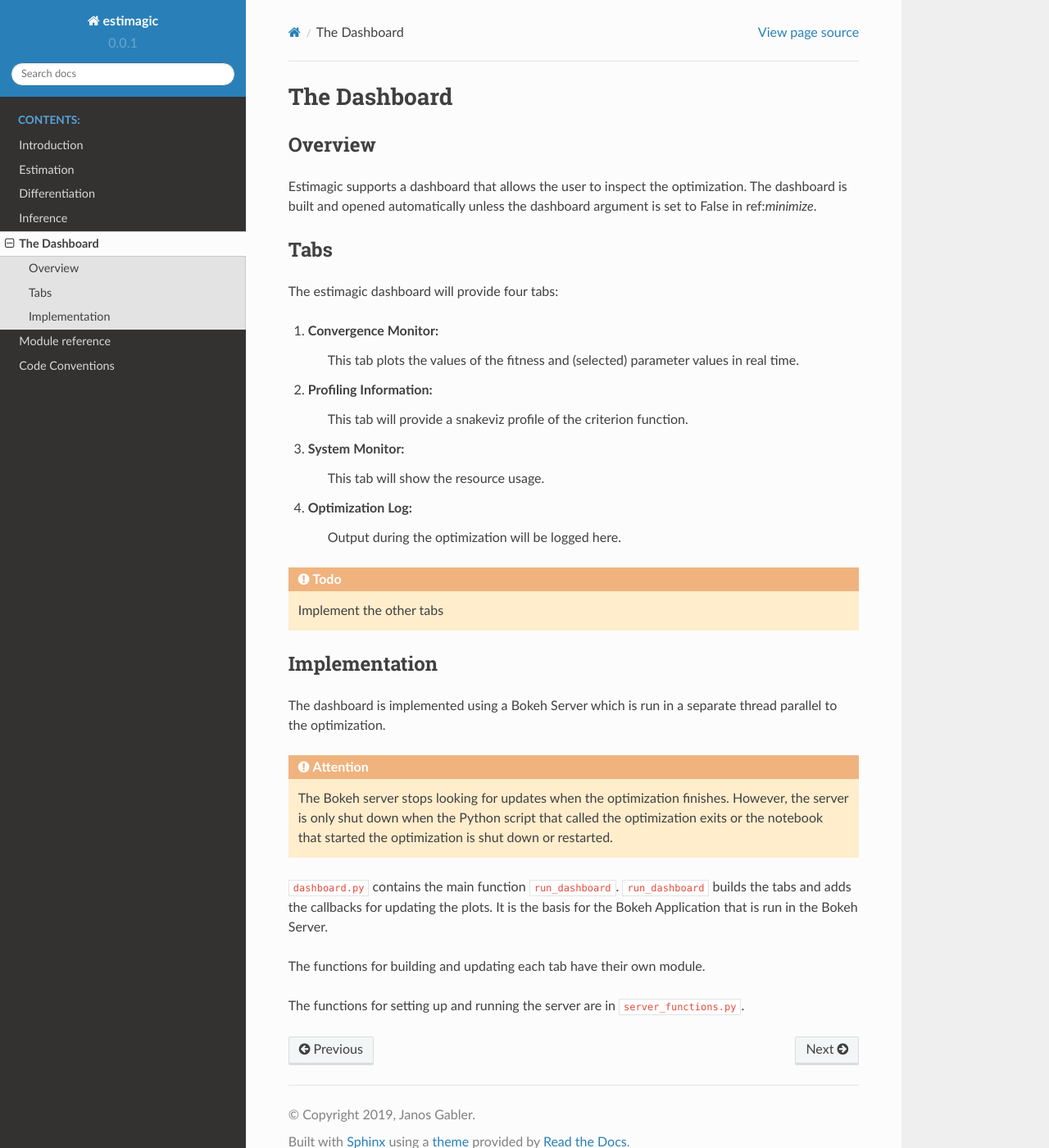
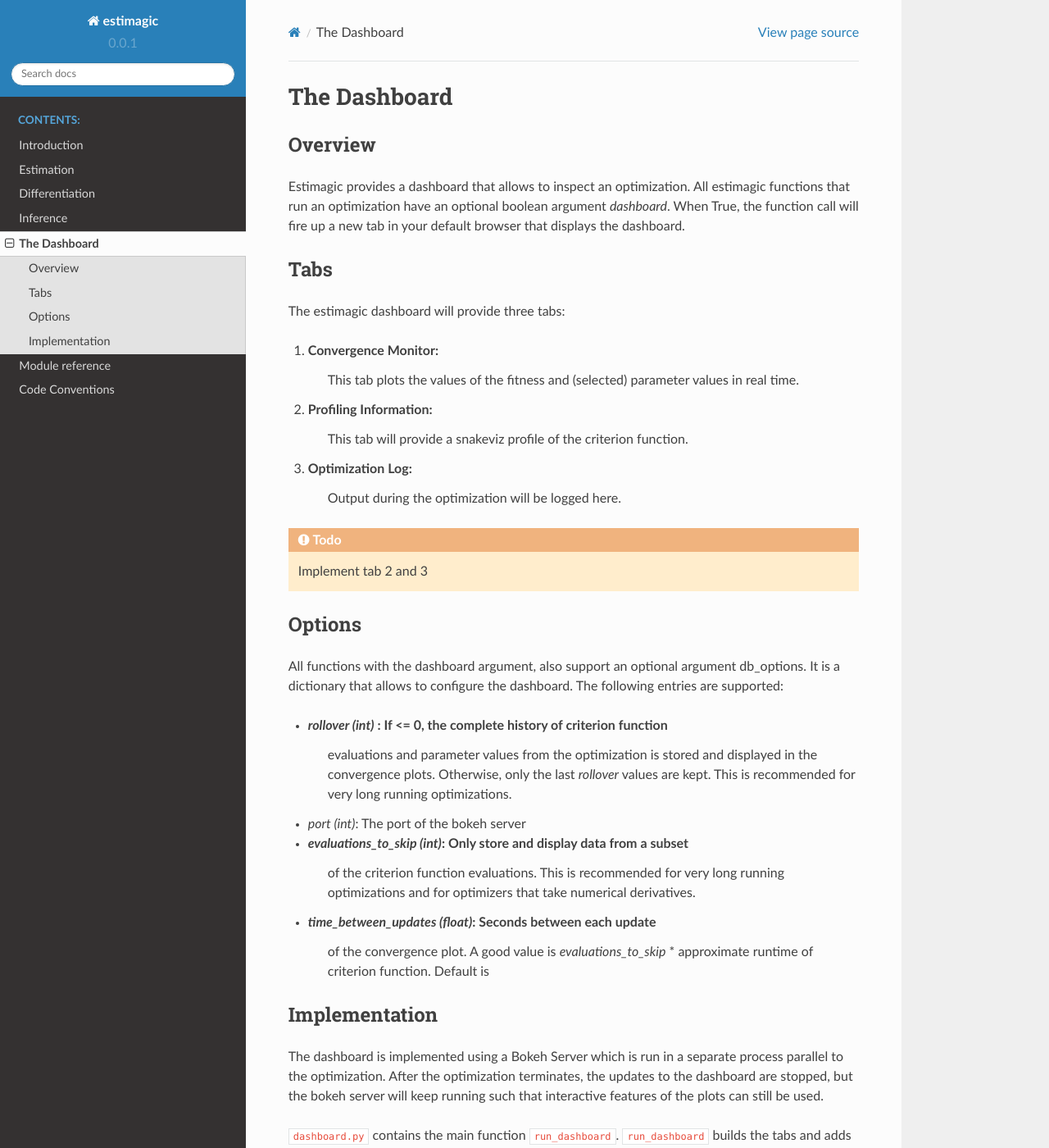
Before and after one commit to optimagic-dev/optimagic, a Sphinx documentation site: the page built from docs/source/dashboard.rst, in a window 1280 px wide and 1400 px high. Shown: the whole window at 82% size. Built offline with Sphinx 7.4.7 and the Read the Docs theme 2.0.0, drawn with Linux system fonts in a browser that asks for light colours.

Commit message:
Fix some review comments.

```diff
--- a/docs/source/dashboard.rst
+++ b/docs/source/dashboard.rst
@@ -5,15 +5,15 @@
 Overview
 ---------
 
-Estimagic supports a dashboard that allows the user to inspect the optimization.
-The dashboard is built and opened automatically
-unless the dashboard argument is set to False in ref:`minimize`.
-
+Estimagic provides a dashboard that allows to inspect an optimization.
+All estimagic functions that run an optimization have an optional
+boolean argument `dashboard`. When True, the function call will fire
+up a new tab in your default browser that displays the dashboard.
 
 Tabs
 ----
 
-The estimagic dashboard will provide four tabs:
+The estimagic dashboard will provide three tabs:
 
 1. **Convergence Monitor**:
     This tab plots the values of the fitness and
@@ -22,28 +22,46 @@
 2. **Profiling Information**:
     This tab will provide a snakeviz profile of the criterion function.
 
-3. **System Monitor**:
-    This tab will show the resource usage.
-
-4. **Optimization Log**:
+3. **Optimization Log**:
     Output during the optimization will be logged here.
 
 
-.. todo:: Implement the other tabs
+.. todo:: Implement tab 2 and 3
+
+
+Options
+-------
+
+All functions with the dashboard argument, also support an optional argument
+db_options. It is a dictionary that allows to configure the dashboard. The
+following entries are supported:
+
+- `rollover (int)` : If <= 0, the complete history of criterion function
+    evaluations and parameter values from the optimization is stored and
+    displayed in the convergence plots. Otherwise, only the last `rollover`
+    values are kept. This is recommended for very long running optimizations.
+- `port (int)`: The port of the bokeh server
+- `evaluations_to_skip (int)`: Only store and display data from a subset
+    of the criterion function evaluations. This is recommended for very
+    long running optimizations and for optimizers that take numerical
+    derivatives.
+- `time_between_updates (float)`: Seconds between each update
+    of the convergence plot. A good value is
+    `evaluations_to_skip` * approximate runtime of criterion function.
+    Default is
+
+
 
 
 Implementation
 ---------------
 
 The dashboard is implemented using a Bokeh Server which is run
-in a separate thread parallel to the optimization.
+in a separate process parallel to the optimization. After the optimization
+terminates, the updates to the dashboard are stopped, but the bokeh server
+will keep running such that interactive features of the plots can still be
+used.
 
-.. attention::
-    The Bokeh server stops looking for updates
-    when the optimization finishes. However, the server is
-    only shut down when the Python script that
-    called the optimization exits or the notebook that started
-    the optimization is shut down or restarted.
 
 ``dashboard.py`` contains the main function ``run_dashboard``.
 ``run_dashboard`` builds the tabs and adds the callbacks for updating the plots.
```
Also changed, not shown: 2 other files.
